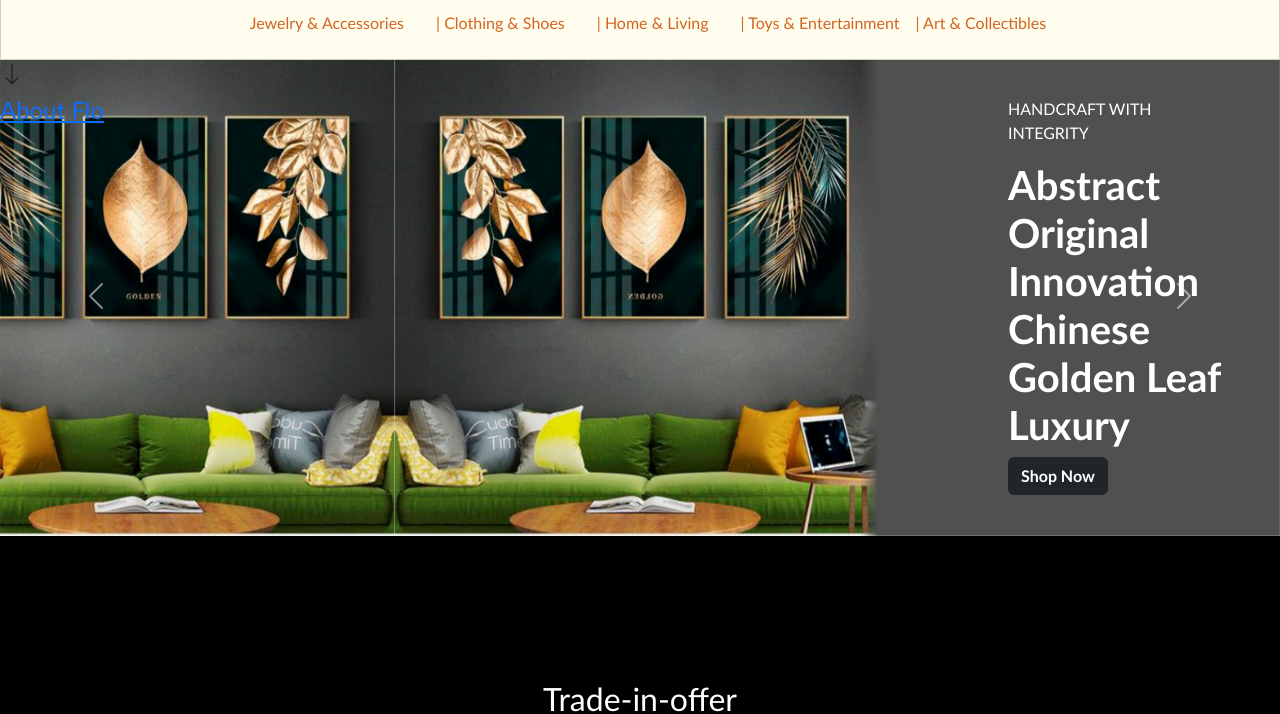
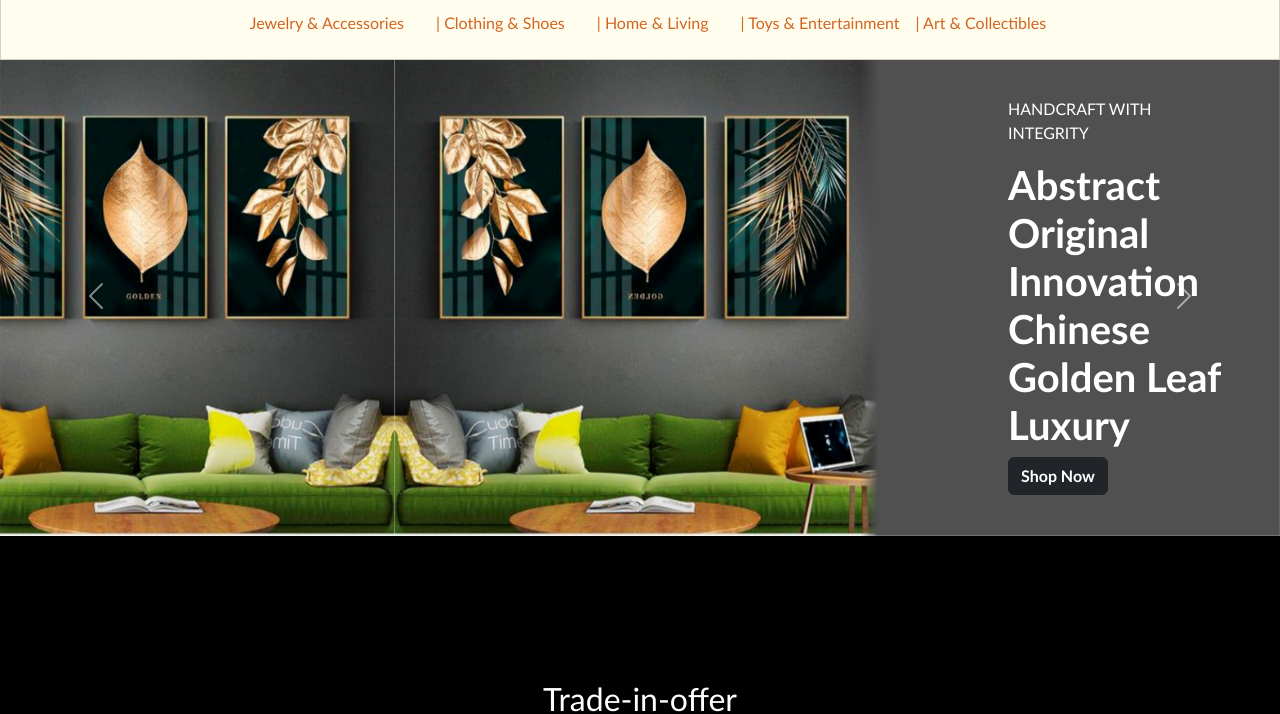
Before and after one commit to EverlastingBigFlo/ecommerceProject, a plain HTML site: page index.html in a window 1280 px wide. Shown: the part 88-802 px from the top of the page. Drawn offline with nearby package versions, Linux system fonts and the light colour scheme.

Commit message:
removed the scroll to about function

```diff
--- a/index.html
+++ b/index.html
@@ -13,12 +13,6 @@
     <link rel="stylesheet" href="https://cdn.jsdelivr.net/npm/bootstrap-icons@1.10.5/font/bootstrap-icons.css">
 </head>
 <body>
-
-
-        <!-- about flo -->
-        <div id="jumpToAbout" class="fs-4"><i class="bi bi-arrow-down"></i>
-          <p class="top"><a href="#aboutSection">About Flo </a></p>
-        </div>
 
         <!-- to scroll back up when the page is in the low part -->
         <div id="jumpTop" class="fs-4 scroll"><i class="bi bi-hand-index-thumb"></i>
--- a/product.js
+++ b/product.js
@@ -19,7 +19,7 @@ async function fetchData(){
                         <img src=${Element.image} alt="" class="img-fluid">
                         <h6>id : ${Element.id}</h6>
                         <h1>price : ${Element.price}</h1>
-                        <p>title : ${Element.title}</p>
+                      <p>title : ${Element.title}</p>
                         <button class="btn btn-dark">View</button>
                  </div>
          </div>
--- a/style.scss
+++ b/style.scss
@@ -7,13 +7,7 @@
 }
 
 
-
-#jumpToAbout{
-  position: fixed;
-  z-index: 10;
-
-}
-  // about section
+// scroll up section
   .scroll{
     position: fixed;
     z-index: 10;
```
Also changed, not shown: CSS/style.css, signUp.html (deleted).
